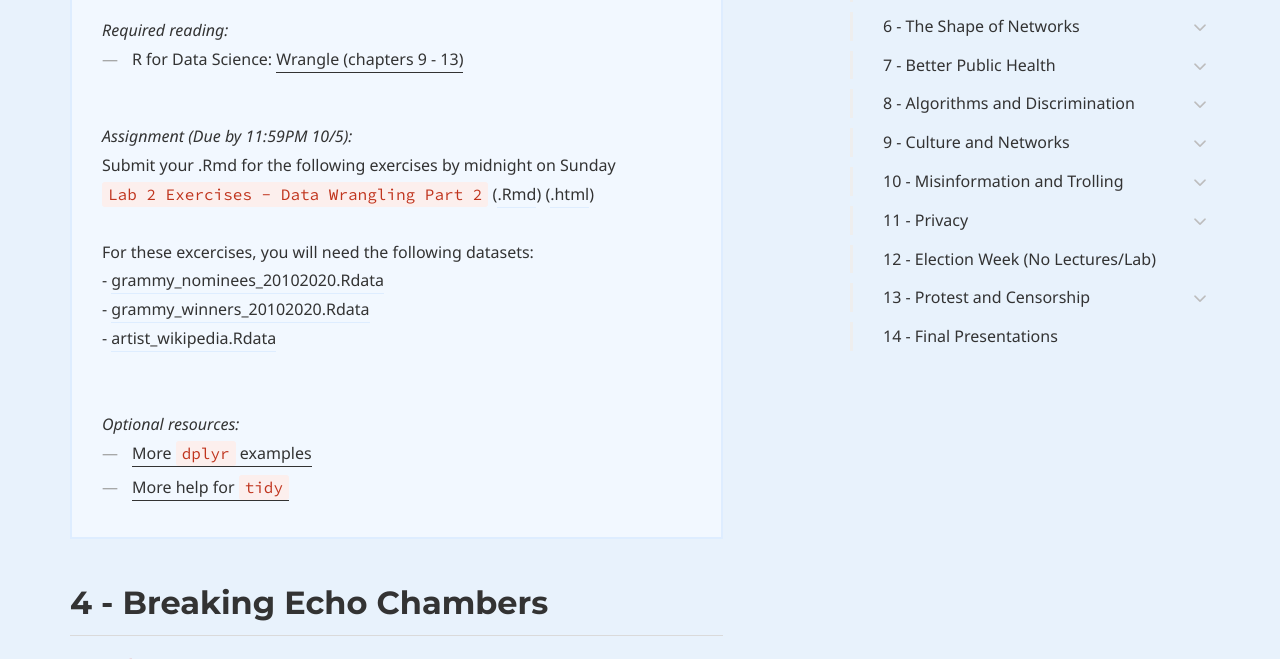
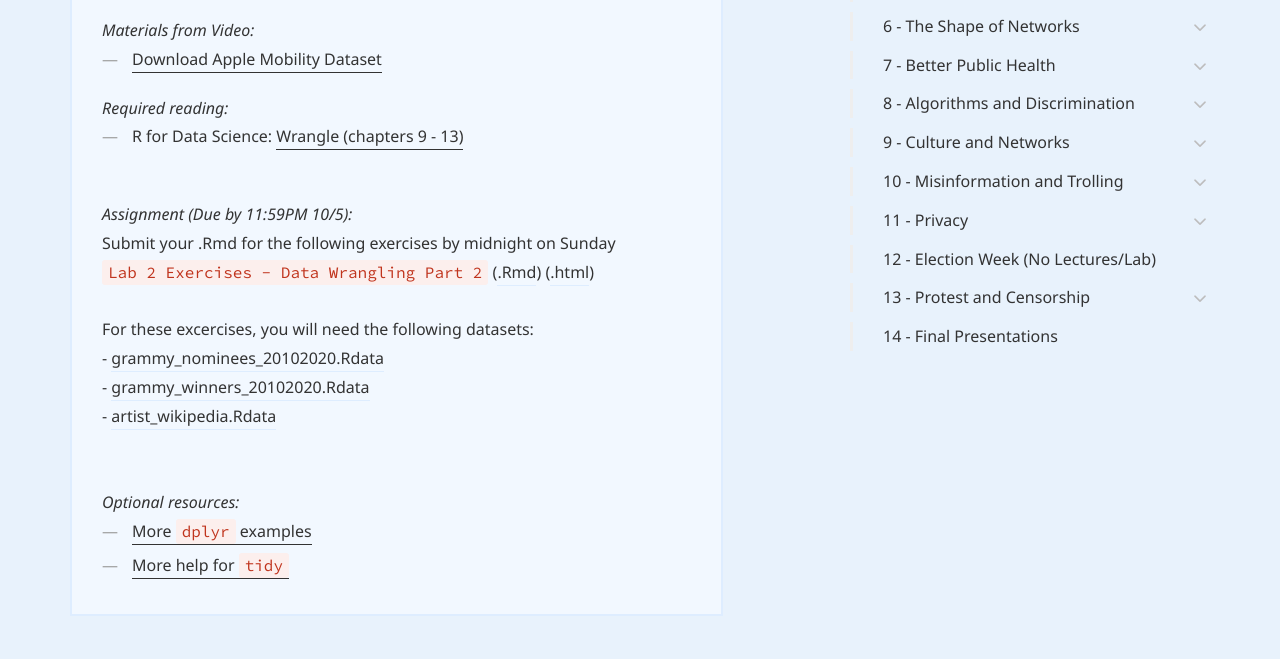
Before and after one commit to dssoc/dssoc.github.io, a Jekyll site: the page built from schedule.md, in a window 1280 px wide and 900 px high, scrolled down 4680 px, cut to the strip 241-900 px from the top of the window. Built offline with Jekyll 4.4.1, drawn with Linux system fonts in a browser that asks for light colours; some web fonts are replaced; some of the changed text lies outside the part shown.

Commit message:
Update schedule.md

```diff
--- a/schedule.md
+++ b/schedule.md
@@ -132,6 +132,10 @@ frameborder="0"
 allow="accelerometer; autoplay; encrypted-media; gyroscope; picture-in-picture"
 allowfullscreen></iframe>
 
+<i>Materials from Video:</i><br/>
+<ul>
+  <li><a href = "https://github.com/dssoc/dssoc.github.io/raw/master/datasets/Apple_Mobility_Data.Rdata">Download Apple Mobility Dataset</a></li>
+</ul>
 <i>Required reading:</i>
 <ul>
 <li>R for Data Science: <a href = "https://r4ds.had.co.nz/wrangle-intro.html">Wrangle (chapters 9 - 13)</a></li></ul><br/>
@@ -180,6 +184,11 @@ src="https://www.youtube.com/embed/7mY5KDmimp0"
 frameborder="0"
 allow="accelerometer; autoplay; encrypted-media; gyroscope; picture-in-picture"
 allowfullscreen></iframe>
+
+<i>Materials from Video:</i><br/>
+<ul>
+  <li><a href = "https://github.com/dssoc/dssoc.github.io/raw/master/datasets/apple_mobility_data.csv">Download Apple Mobility .csv File</a></li>
+</ul>
 
 <i>Optional reading:</i> <br/>
 <ul>
@@ -233,6 +242,11 @@ src="https://www.youtube.com/embed/voLDisIMHMM"
 frameborder="0"
 allow="accelerometer; autoplay; encrypted-media; gyroscope; picture-in-picture"
 allowfullscreen></iframe>
+
+<i>Materials from Video:</i><br/>
+<ul>
+  <li><a href = "https://github.com/dssoc/dssoc.github.io/raw/master/datasets/Senators_Data.Rdata">Download Senators_Data File</a></li>
+</ul>
 
 <i>Required reading:</i> <br/>
 <ul>
```
